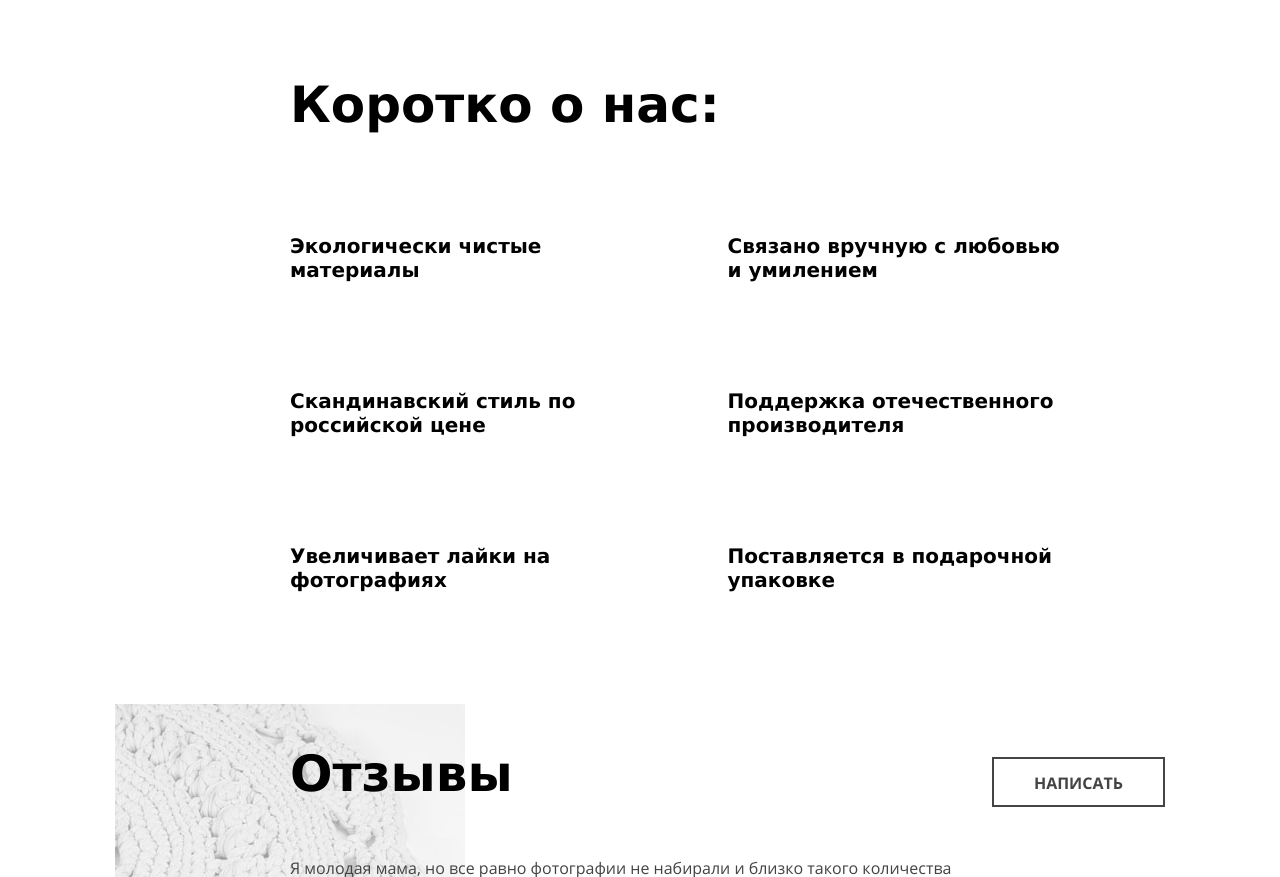
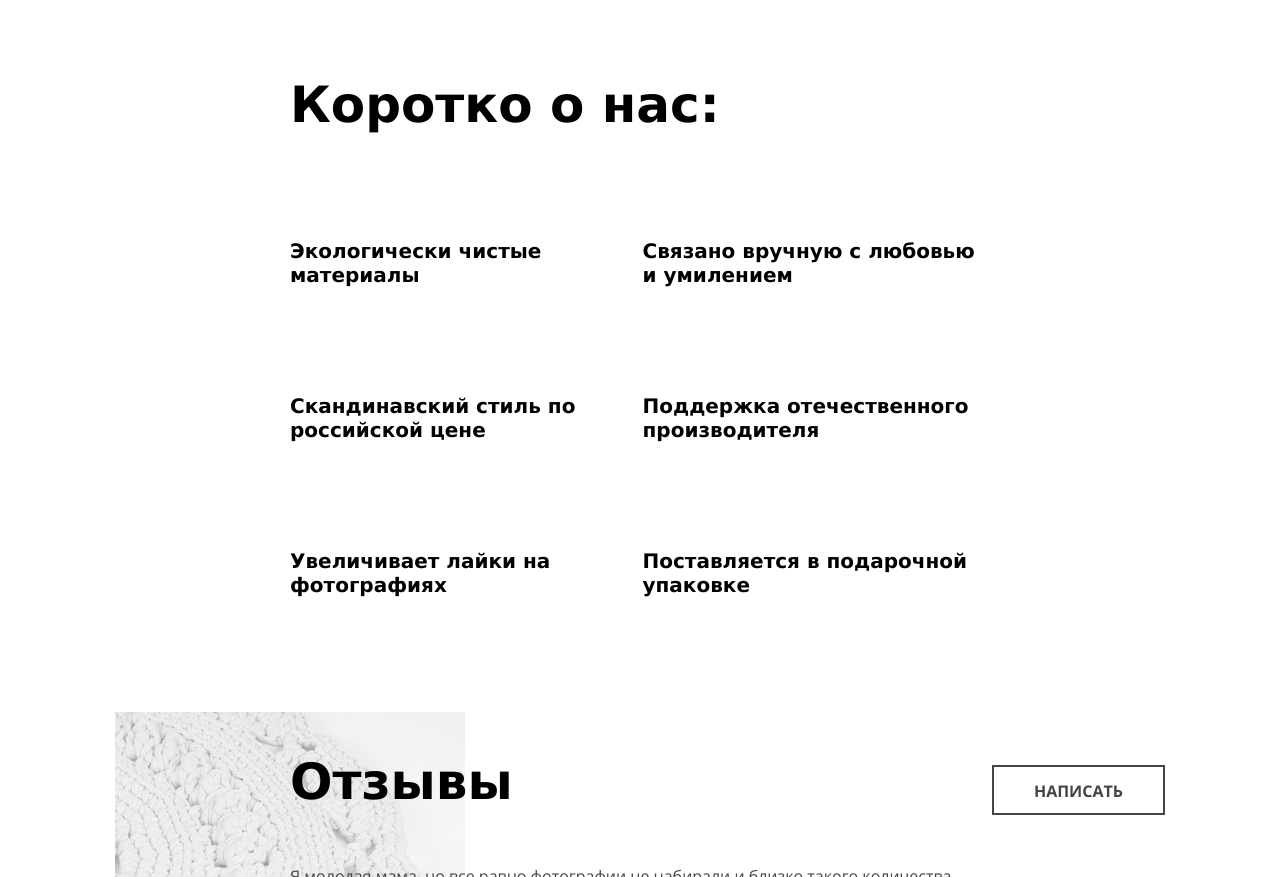
Before and after one commit to MainCorp/16977-mishka, a website: page index.html in a window 1280 px wide. Shown: the part 1620-2497 px from the top of the page. Drawn offline with nearby package versions, Linux system fonts and the light colour scheme; files that its build step writes are made by us from their sources; files whose address does not match are found by name.

Commit message:
fixup! Правки

```diff
--- a/sass/blocks/about.scss
+++ b/sass/blocks/about.scss
@@ -1,8 +1,8 @@
 .about {
-  margin-bottom: 63px;
+  margin-bottom: 60px;
 
   @media #{$tablet} {
-    margin-bottom: 70px;
+    //margin-bottom: 70px;
   }
 
   @media #{$desktop} {
@@ -15,29 +15,27 @@
 
   @media #{$tablet} {
     column-count: 2;
-    padding-top: 53px;
+    column-width: 300px;
+    column-gap: 0;
   }
 
   @media #{$desktop} {
-    column-width: 350px;
-    column-gap: 0px;
+    padding-right: 170px;
   }
 }
 
 .about__item {
   position: relative;
-  margin-bottom: 38px;
-  padding-bottom: 31px;
+  margin-bottom: 30px;
+  padding-top: 55px;
 
   @media #{$tablet} {
     max-width: 330px;
-    padding-top: 32px;
-    padding-bottom: 14px;
+    margin-bottom: 52px;
   }
 
   @media #{$desktop} {
     max-width: 350px;
-    padding-bottom: 22px;
   }
 }
 
@@ -50,13 +48,12 @@
   line-height: 30px;
   font-weight: bold;
 
-  margin: 0;
-  margin-bottom: 70px;
+  margin: 0 0 30px;
 
   @media #{$tablet} {
     font-size: 40px;
     line-height: 50px;
-    margin-bottom: 0;
+    margin-bottom: 50px;
   }
 
   @media #{$desktop} {
@@ -72,63 +69,33 @@
   top: 0;
 
   &--item-1 {
-    top: -40px;
-    left: 8px;
-
-    @media #{$tablet} {
-      top: 0px;
-      left: 9px;
-    }
+    top: 2px;
+    left: 9px;
   }
 
   &--item-2 {
-    top: -37px;
+    top: 3px;
     left: 0;
-
-    @media #{$tablet} {
-      top: 0;
-      left: 0;
-    }
   }
 
   &--item-3 {
-    top: -32px;
+    top: 8px;
     left: 8px;
-
-    @media #{$tablet} {
-      top: 5px;
-      left: 9px;
-    }
   }
 
   &--item-4 {
-    top: -33px;
+    top: 5px;
     left: 4px;
-
-    @media #{$tablet} {
-      top: 3px;
-      left: 0;
-    }
   }
 
   &--item-5 {
-    top: -34px;
+    top: 6px;
     left: -4px;
-
-    @media #{$tablet} {
-      top: 3px;
-      left: -13px;
-    }
   }
 
   &--item-6 {
-    top: -35px;
+    top: 4px;
     left: 3px;
-
-    @media #{$tablet} {
-      top: 2px;
-      left: -3px;
-    }
   }
 }
 
@@ -138,15 +105,9 @@
   font-weight: bold;
 
   margin: 0;
-  padding-top: 15px;
 
   @media #{$tablet} {
     font-size: 20px;
     line-height: 24px;
   }
-
-  @media #{$desktop} {
-    padding-left: 0;
-    margin-top: 0;
-  }
 }
```
